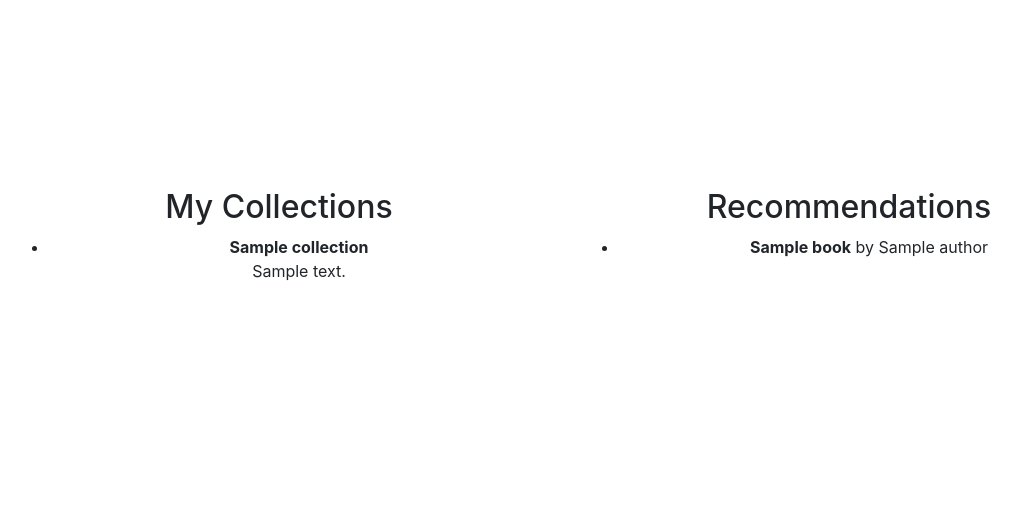
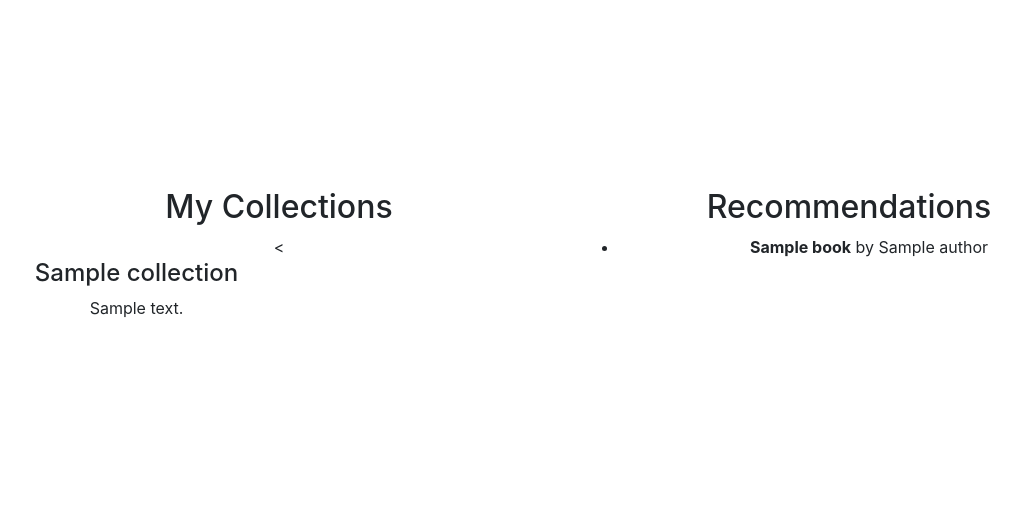
Before and after one commit to rehani1/bookcataloging, a Django app: template bookcataloging/templates/bookcataloging/home.html in a window 1280 px wide. Shown: the part 254-771 px from the top of the page, without its empty margins (76-1097 px from the left). Run offline with Django 4.2, Linux system fonts and the light colour scheme; tables that the repository leaves empty hold one stand-in row (values such as "Sample post"); the template is opened without the code that fills it: values that come from a table or form of the project are taken from there, most other values are stand-ins (such as "Sample title", 1, 10 or a date in 2020); some libraries are stand-ins or nearby versions.

Commit message:
collection container on homepage

```diff
--- a/bookcataloging/templates/bookcataloging/home.html
+++ b/bookcataloging/templates/bookcataloging/home.html
@@ -36,13 +36,16 @@
       <div class="col-md-6 text-center">
         <h2>My Collections</h2>
           {% if my_collections %}
-                <ul>
+                <<div class="row">
                     {% for collection in my_collections %}
-                        <li><strong>{{ collection.name }}</strong>
-                        <p>{{ collection.description }}</p>
-                        </li>
+                        <div class="col-md-6">
+                            <div class="collection-card" onclick="location.href='#';">
+                                <h4>{{ collection.name }}</h4>
+                                <p>{{ collection.description }}</p>
+                            </div>
+                        </div>
                     {% endfor %}
-                </ul>
+                </div>
             {% else %}
                 <p>No collections available.</p>
             {% endif %}
```
